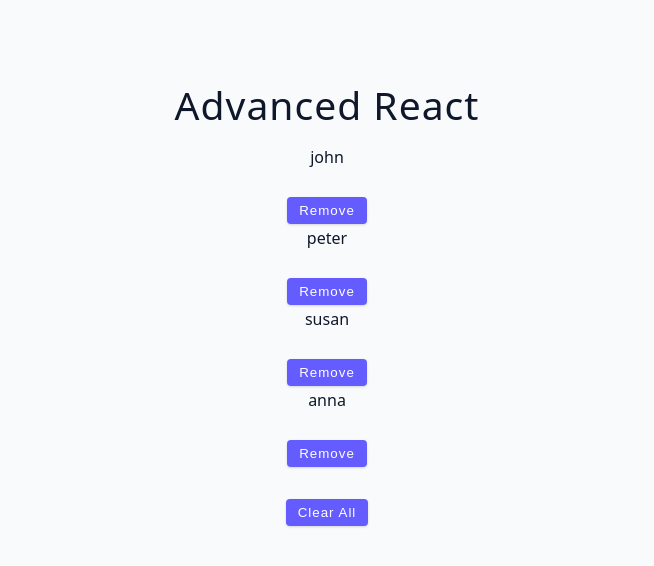
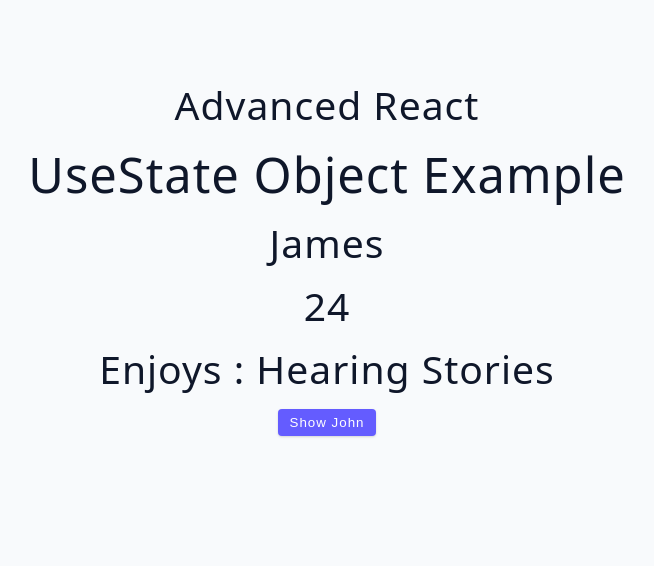
Before and after one commit to Sholola-Gbolahan/Advance-react, a React (Vite) app: page / in a window 1280 px wide. Shown: the top 566 px of the page, without its empty margins (313-967 px from the left). Built offline with nearby package versions, Linux system fonts and the light colour scheme.

Commit message:
Upated all Three state values using an object method

```diff
--- a/src/App.jsx
+++ b/src/App.jsx
@@ -1,17 +1,16 @@
 
-import Starter from './tutorial/01-useState/starter/03-useState-array'
+import Starter from './tutorial/01-useState/starter/04-useState-object'
 import Usestate from './Challenge/UseState'
 
 
 
 function App() {
   return (
+
     <div className='container'>
       <h2>Advanced React</h2>
       <Starter />
-
       {/* <Usestate /> */}
-
     </div>
   );
 }
--- a/src/tutorial/01-useState/starter/04-useState-object.jsx
+++ b/src/tutorial/01-useState/starter/04-useState-object.jsx
@@ -1,7 +1,28 @@
 import { useState } from 'react';
 
 const UseStateObject = () => {
-  return <h2>useState object example</h2>;
+
+  const [age, setAge] = useState(24);
+  const [name,setName] = useState('James');
+  const [hobby,setHobby ] =useState('Hearing Stories');
+
+  const displayPerson = () => {
+    setAge(30)
+    setName('Dayo')
+    setHobby('Readiing Books')
+  }
+
+  return (
+    <div>
+      <h1>UseState Object Example</h1>
+        <h2>{name}</h2>
+        <h2>{age}</h2>
+        <h2>Enjoys : {hobby}</h2>
+
+      <button onClick={displayPerson} className='btn'>Show John</button>
+    </div>
+  )
+
 };
 
 export default UseStateObject;
```
